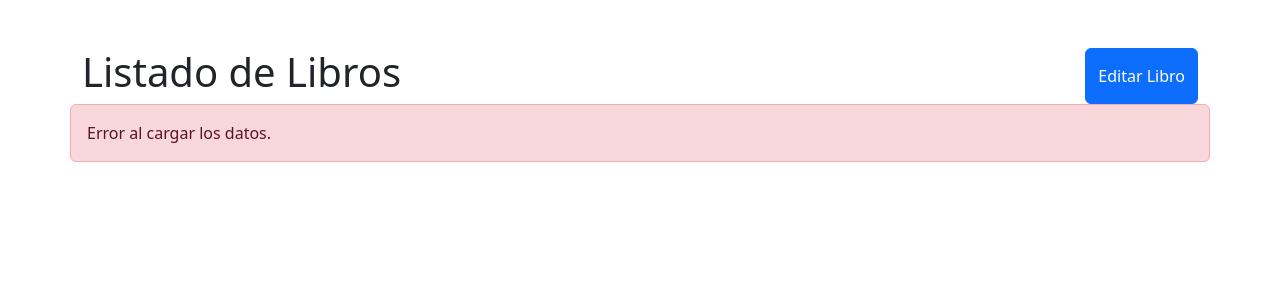
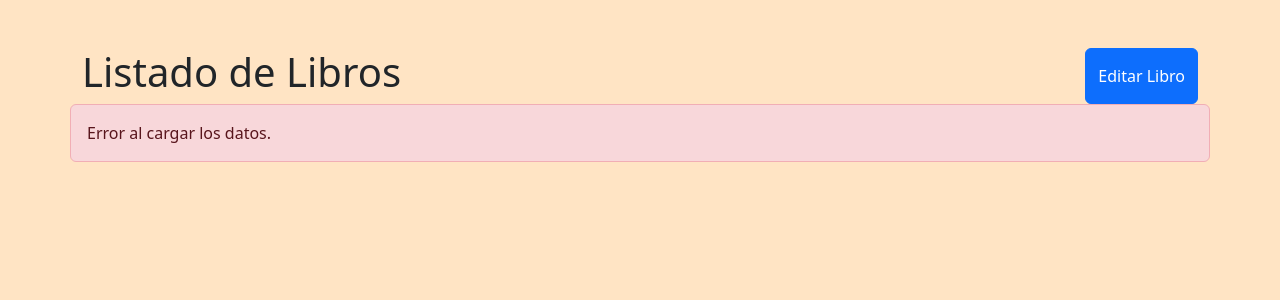
Before and after one commit to JaimeAntonioCasanova/FinalProgWeb, a PHP site: template pages/list_books.php in a window 1280 px wide. Shown: the top 300 px of the page. Run offline with PHP 8.4, Linux system fonts and the light colour scheme; the template is opened without the code that fills it, so the values that code supplies are empty.

Commit message:
Dandole un formato mejor

```diff
--- a/css/list_books.css
+++ b/css/list_books.css
@@ -1,4 +1,14 @@
 /* Estilos específicos para la página list_books */
+
+/* Color de fondo bisque */
+body {
+    background-color: bisque;
+}
+
+/* Estilo para las tarjetas */
+.card {
+    background-color: beige; /* Color de fondo de las tarjetas */
+}
 
 /* Personalización de las tarjetas */
 .card-title {
```
